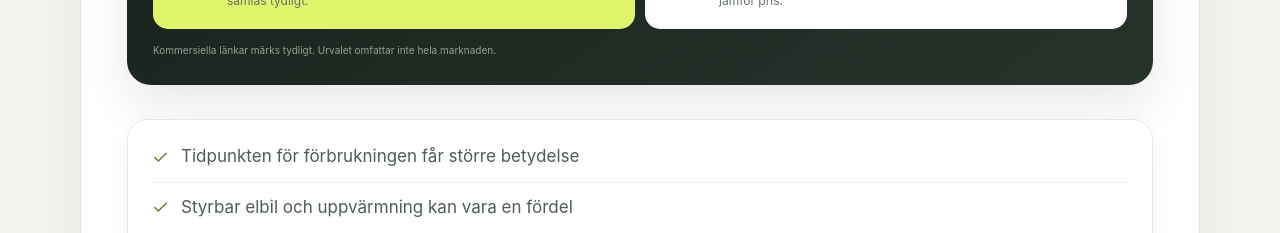
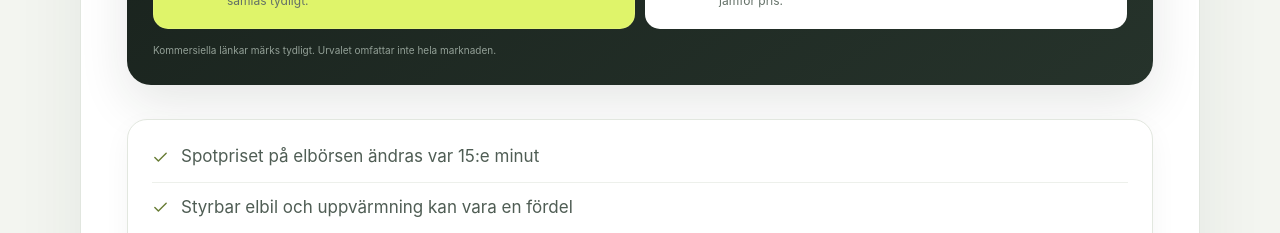
Before and after one commit to arvidlandin-cpu/sankkostnaden, a Next.js app: page /elavtal/kvartspris in a window 1280 px wide. Shown: the part 800-1033 px from the top of the page. Built offline with nearby package versions, Linux system fonts and the light colour scheme.

Commit message:
copy(kvartspris): answer what quarter-hour pricing means immediately

```diff
--- a/pages/elavtal/kvartspris.tsx
+++ b/pages/elavtal/kvartspris.tsx
@@ -10,7 +10,7 @@ export default function Page() {
       canonical='https://sankkostnaden.se/elavtal/kvartspris/'
       category='el'
       intent='electricity'
-      bullets={['Tidpunkten för förbrukningen får större betydelse', 'Styrbar elbil och uppvärmning kan vara en fördel', 'Påslag och fasta avgifter behöver fortfarande jämföras', 'Prisvariation kräver större tolerans för svängningar']}
+      bullets={['Spotpriset på elbörsen ändras var 15:e minut', 'Styrbar elbil och uppvärmning kan vara en fördel', 'Påslag och fasta avgifter behöver fortfarande jämföras', 'Prisvariation kräver större tolerans för svängningar']}
       sections={[{ heading: 'Vad är kvartspris på el?', body: 'Med kvartspris varierar energipriset i korta tidsintervall och kostnaden påverkas därför mer av när elen används. För hushåll som kan flytta större förbrukning kan tidpunkten få större betydelse än med ett traditionellt rörligt månadspris.' }, { heading: 'Kvartspris eller rörligt elpris?', body: 'Rörligt elpris bygger normalt på ett genomsnitt över en längre period, medan kvartspris följer priset närmare den faktiska tidpunkten för förbrukningen. Vilket som passar beror bland annat på hur mycket av förbrukningen du kan styra.' }, { heading: 'Kvartspris gör tidpunkten viktig', body: 'När priset följer kortare marknadsintervall kan hushåll som flyttar större laster till billigare perioder påverka sin elhandelskostnad mer aktivt.' }, { heading: 'Styrbar förbrukning är nyckeln', body: 'Elbilsladdning, varmvatten och uppvärmning är exempel på större laster som i vissa hushåll kan schemaläggas. Om nästan all förbrukning måste ske när behovet uppstår är handlingsutrymmet mindre.' }, { heading: 'Jämför fortfarande hela avtalet', body: 'Även ett kvartsprisavtal kan ha påslag, fasta avgifter och andra villkor. Avtalsformen ersätter därför inte en vanlig kostnadsjämförelse.' }]}
       extraUtility={<QuarterPriceDecision/>}
       related={[{ href: '/elavtal/rorligt-fast-kvartspris/', label: 'Jämför avtalsformer' }, { href: '/elavtal/rorligt-elpris/', label: 'Rörligt elpris' }, { href: '/elavtal/byta-elavtal/', label: 'Byta elavtal' }]}
```
